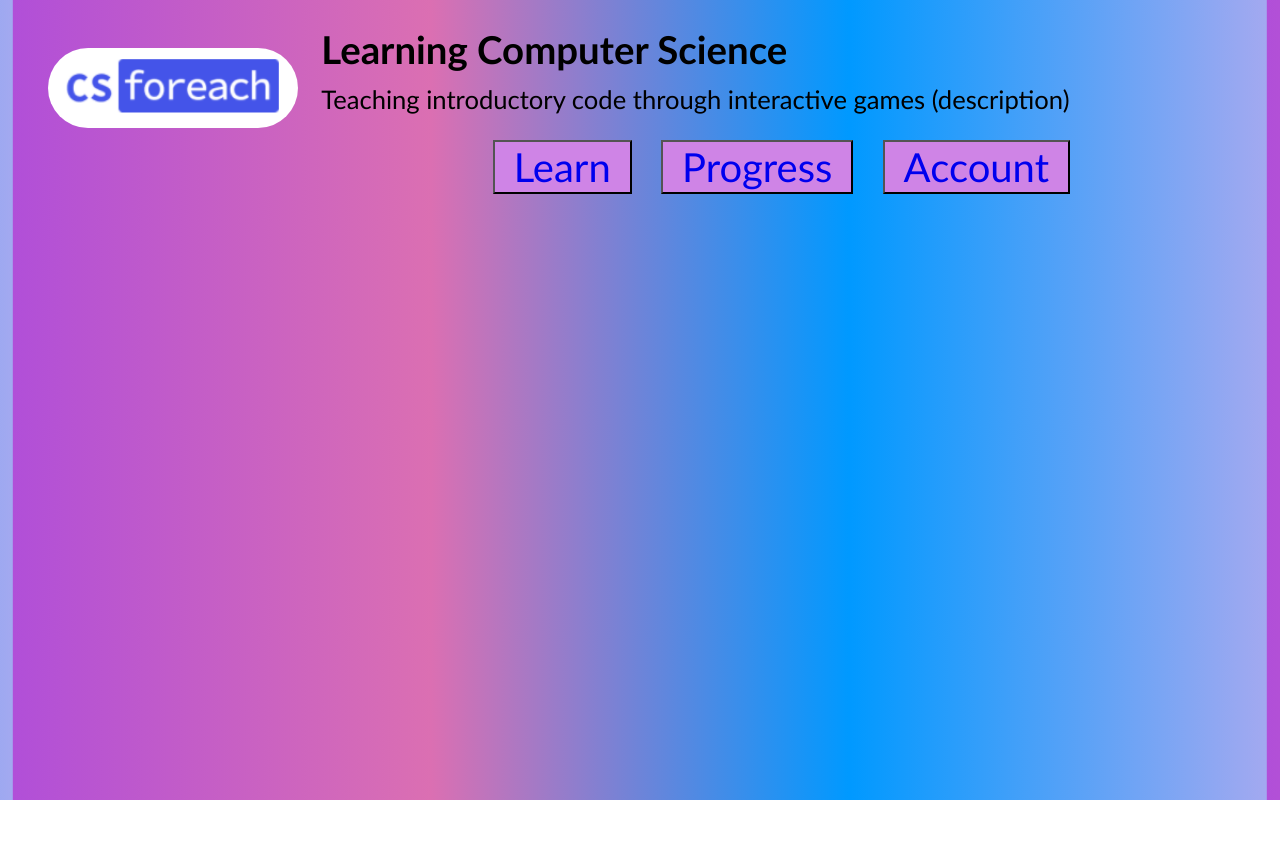
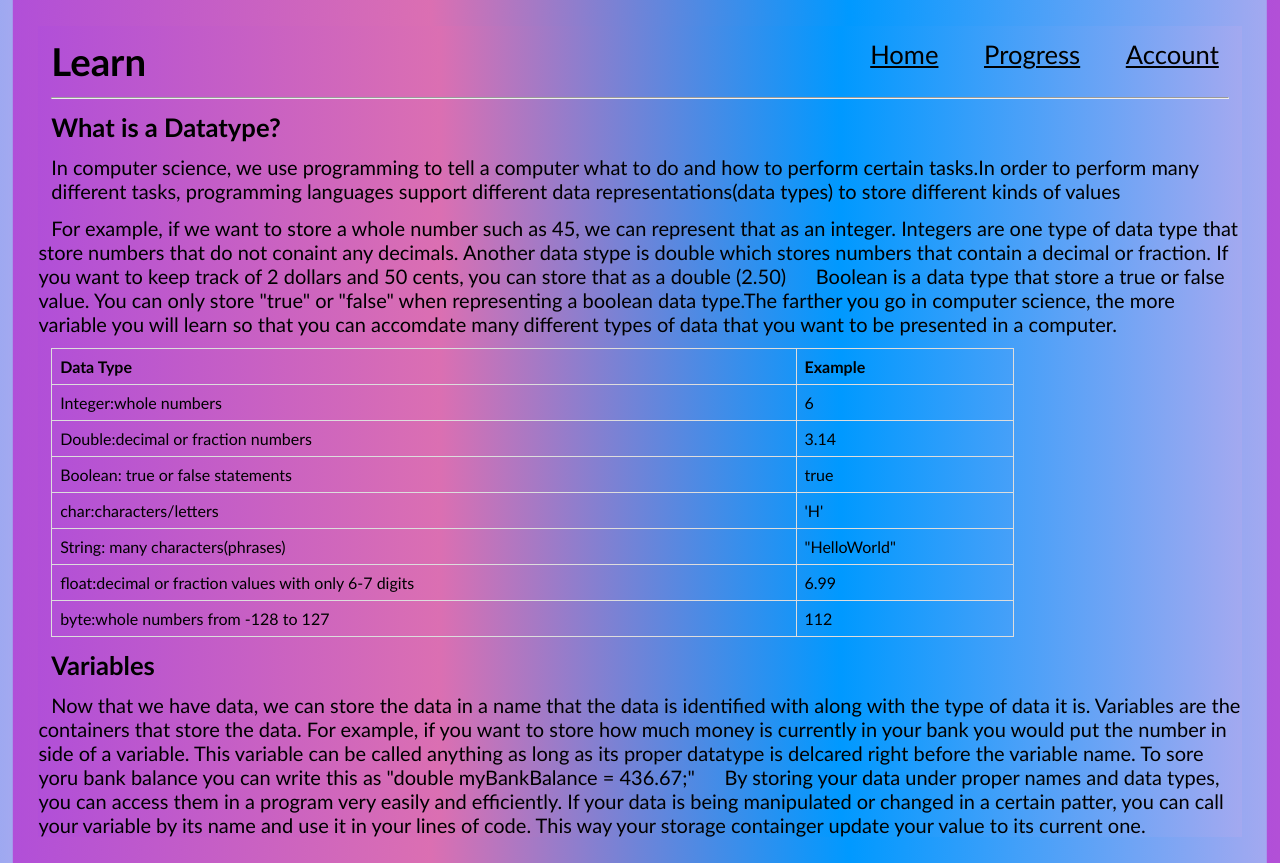
Before and after one commit to THEODOREALOUCSD/Team-CSforeachers, a plain HTML site: page index.html in a window 1280 px wide. Before the commit the page ends 800 px from the top, so only its background shows below. Drawn offline with Linux system fonts and the light colour scheme.

Commit message:
Update index.html

```diff
--- a/index.html
+++ b/index.html
@@ -1,20 +1,134 @@
 <!DOCTYPE html>
-<!--hi this is a test-->
-<html lang="en">
+<html lang="en"></html>
 <head>
+    <style>
+     * {
+    font-family: 'Gill Sans', 'Gill Sans MT', Calibri, 'Trebuchet MS', sans-serif;
+    margin: 1vw;
+}
+     body{
+        background-image: linear-gradient(to left,rgb(163, 169, 240),rgb(0, 153, 255), rgb(219, 111, 178),rgb(177, 79, 216) );
+
+     }
+     h1 {
+    font-size: 3vw;
+
+    }
+    h2{
+        font-size: 2vw;
+    }
+    .navigation {
+        overflow: hidden;
+        background-image: linear-gradient(to left,rgb(163, 169, 240),rgb(0, 153, 255), rgb(219, 111, 178),rgb(177, 79, 216) );
+    }
+    p{
+        font-size: 20px;
+    }
+    p2{
+        font-size: 20px;
+    }
+    p3{
+        font-size: 20px;
+    }
+    p4{
+        font-size: 20px;
+    }
+    p5{
+        font-size: 20px;
+    }
+    .navigation a{
+        float: right;
+        display: block;
+        color: #000000;
+        text-align: center;
+        padding: 1px 10px;
+        font-size: 2vw;
+    }
+    .box{
+        width: 300;
+        height: 300;
+        border: 1px white
+    }
+    table {
+     font-family: arial, sans-serif;
+        border-collapse: collapse;
+    width: 80%;
+    }
+
+    td, th {
+    border: 1px solid #dddddd;
+    text-align: left;
+    padding: 8px;
+    }
+
+
+    </style>
     <meta charset="UTF-8"/>
     <meta name="viewport" content="width=device-width, intial-scale=1.0"/>
     <title> Early Start First Project </title>
-        <link rel='stylesheet' href="CSS/style.css">
+
+    <div class="navigation">
+
+        <a href="Account.html">Account</a>
+        <a href="Progress.html">Progress</a>
+        <a href="index.html">Home</a>
+
+
+
 </head>
+
 <body>
-        <img src='logo.PNG' alt='logo'>
-        <h1>Learning Computer Science</h1>
-        <p>Teaching introductory code through interactive games (description)</p>
-       <center>
-        <button class="button"><a href="Pages/Learn.html">Learn</a></button>
-        <button class="button button2"><a href="Pages/Progress.html">Progress</a></button>
-        <button class="button button3"><a href = "Pages/Account.html">Account</a></button>
-        <center/>
+    <h1>Learn</h1>
+
+    <hr>
+    <h2>What is a Datatype?</h2>
+    <p>In computer science, we use programming to tell a computer what to do and how to perform certain tasks.In order to perform many different tasks, programming languages support different data representations(data types) to store different kinds of values</p>
+    <p2>For example, if we want to store a whole number such as 45, we can represent that as an integer. Integers are one type of data type that store numbers that do not conaint any decimals. Another data stype is double which stores numbers that contain a decimal or fraction. If you want to keep track of 2 dollars and 50 cents, you can store that as a double (2.50)</p2>
+    <p3>Boolean is a data type that store a true or false value. You can only store "true" or "false" when representing a boolean data type.The farther you go in computer science, the more variable you will learn so that you can accomdate many different types of data that you want to be presented in a computer. </p3>
+    <table>
+        <tr>
+          <th>Data Type</th>
+          <th>Example</th>
+
+        </tr>
+        <tr>
+          <td>Integer:whole numbers</td>
+          <td>6</td>
+
+        </tr>
+        <tr>
+          <td>Double:decimal or fraction numbers</td>
+          <td>3.14</td>
+
+        </tr>
+        <tr>
+          <td>Boolean: true or false statements</td>
+          <td>true</td>
+
+        </tr>
+        <tr>
+          <td>char:characters/letters</td>
+          <td>'H'</td>
+
+        </tr>
+        <tr>
+          <td>String: many characters(phrases)</td>
+          <td>"HelloWorld"</td>
+
+        </tr>
+        <tr>
+          <td>float:decimal or fraction values with only 6-7 digits</td>
+          <td>6.99</td>
+        </tr>
+        <tr>
+            <td>byte:whole numbers from -128 to 127</td>
+            <td>112</td>
+        </tr>
+      </table>
+      <h2>Variables</h2>
+      <p4>Now that we have data, we can store the data in a name that the data is identified with along with the type of data it is. Variables are the containers that store the data. For example, if you want to store how much money is currently in your bank you would put the number in side of a variable. This variable can be called anything as long as its proper datatype is delcared right before the variable name. To sore yoru bank balance you can write this as "double myBankBalance = 436.67;"</p4>
+
+      <p5>By storing your data under proper names and data types, you can access them in a program very easily and efficiently. If your data is being manipulated or changed in a certain patter, you can call your variable by its name and use it in your lines of code. This way your storage containger update your value to its current one.</p5>
+
 </body>
 </html>
```
Lines whose indentation alone changed are shown as unchanged.
